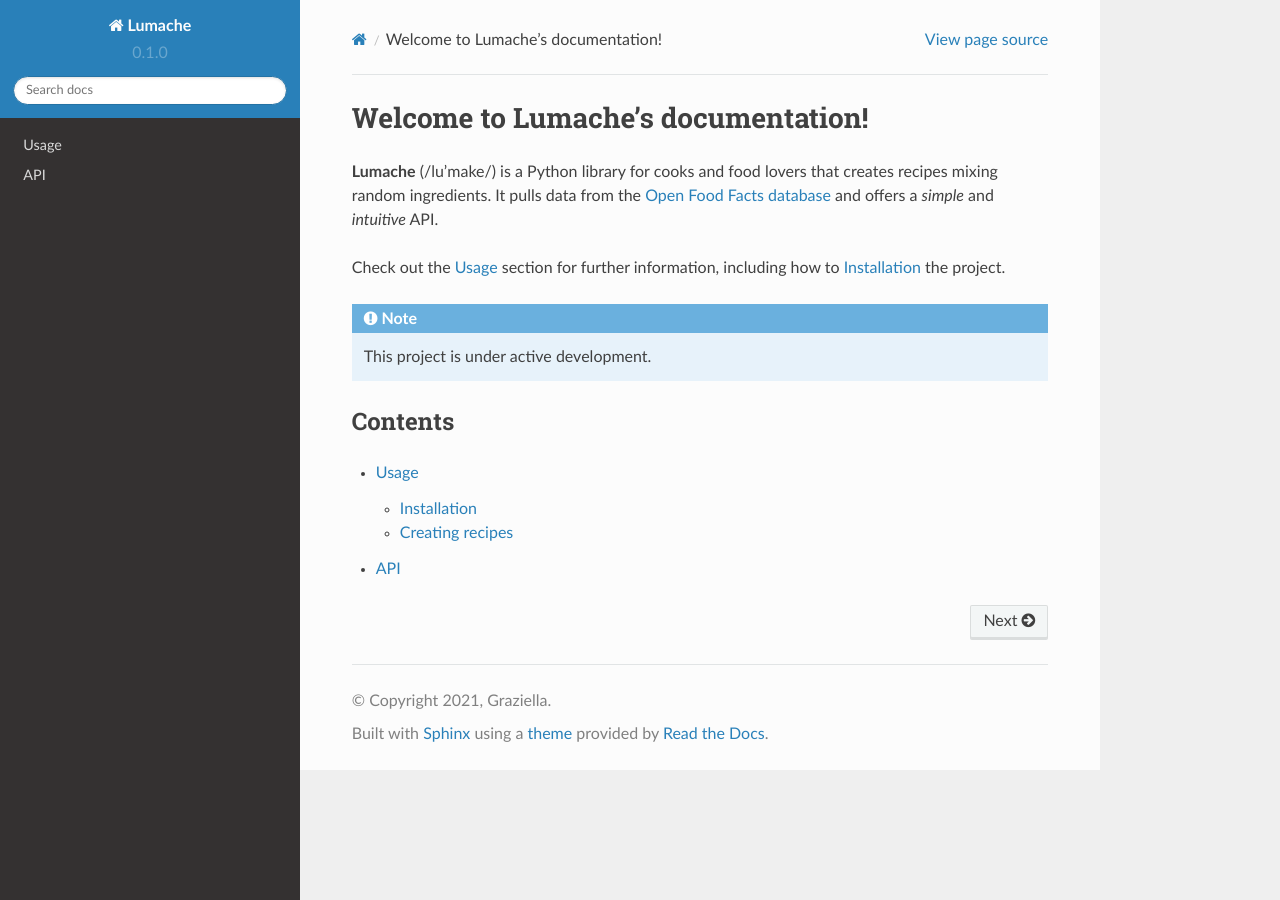
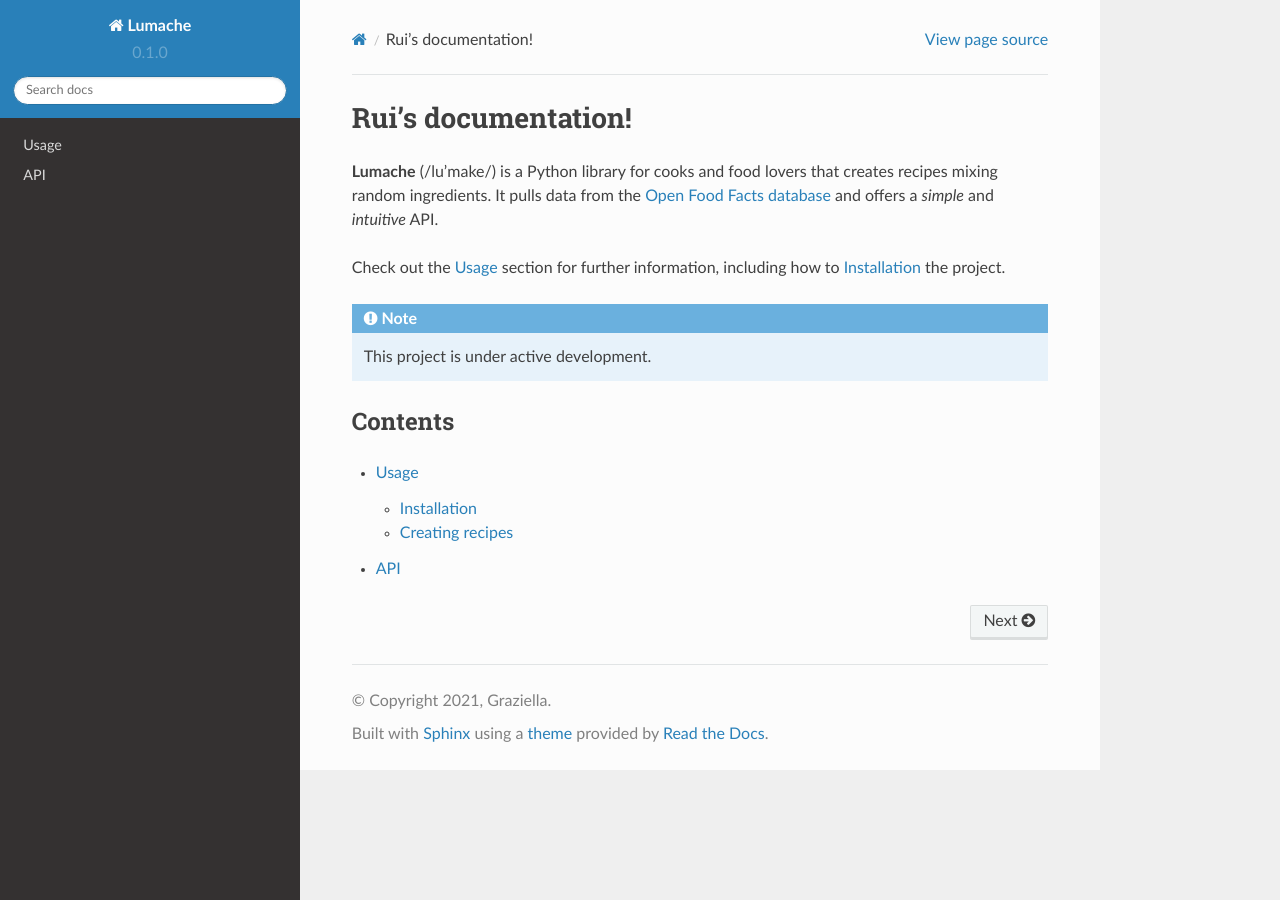
Before and after one commit to ruirzma/rtd-temp, a Sphinx documentation site: the page built from docs/source/index.rst, in a window 1280 px wide. Built offline with Sphinx 7.4.7 and the Read the Docs theme 2.0.0, drawn with Linux system fonts in a browser that asks for light colours.

Commit message:
Update index.rst

```diff
--- a/docs/source/index.rst
+++ b/docs/source/index.rst
@@ -1,4 +1,4 @@
-Welcome to Lumache's documentation!
+Rui's documentation!
 ===================================
 
 **Lumache** (/lu'make/) is a Python library for cooks and food lovers
```
